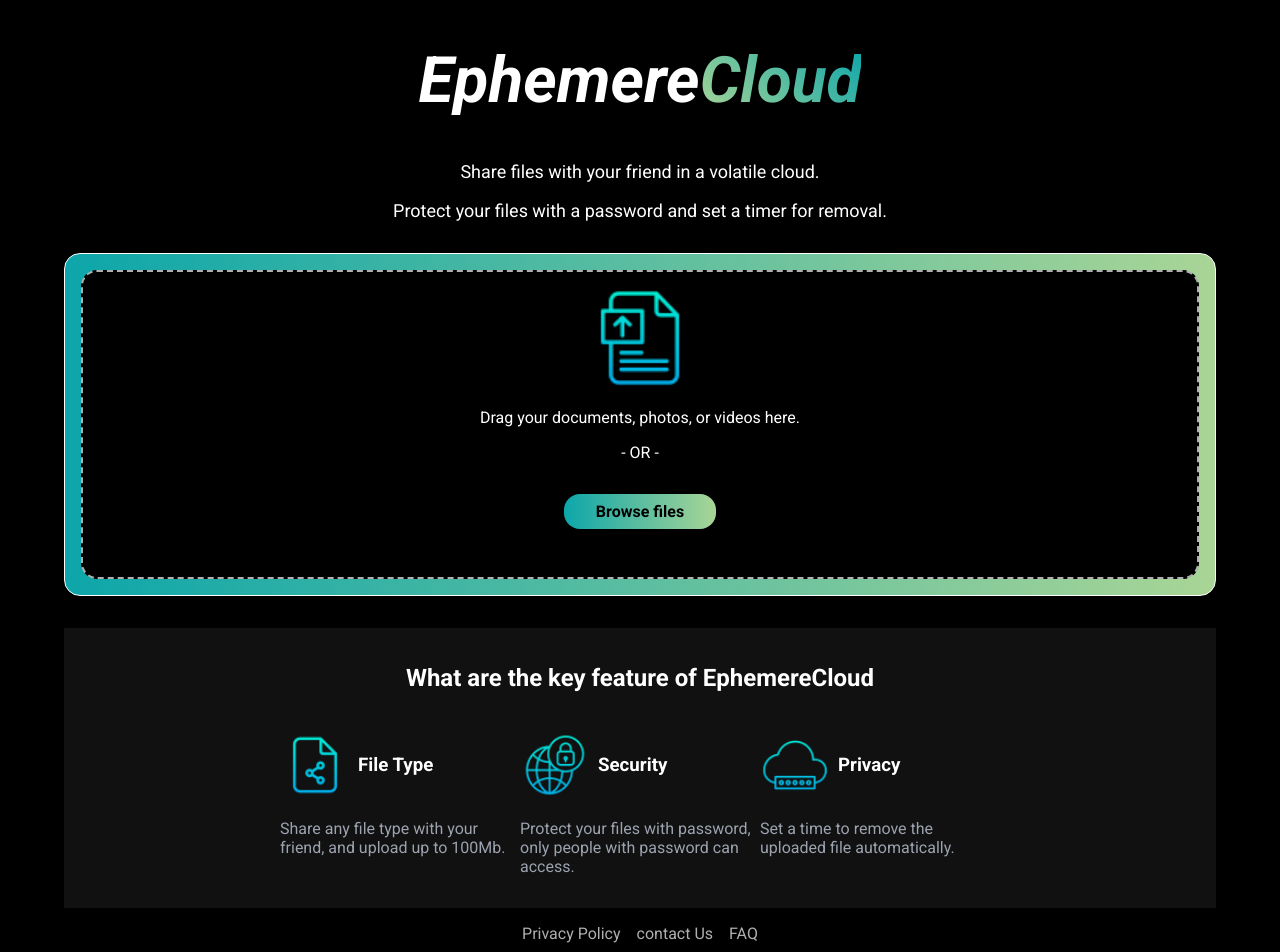
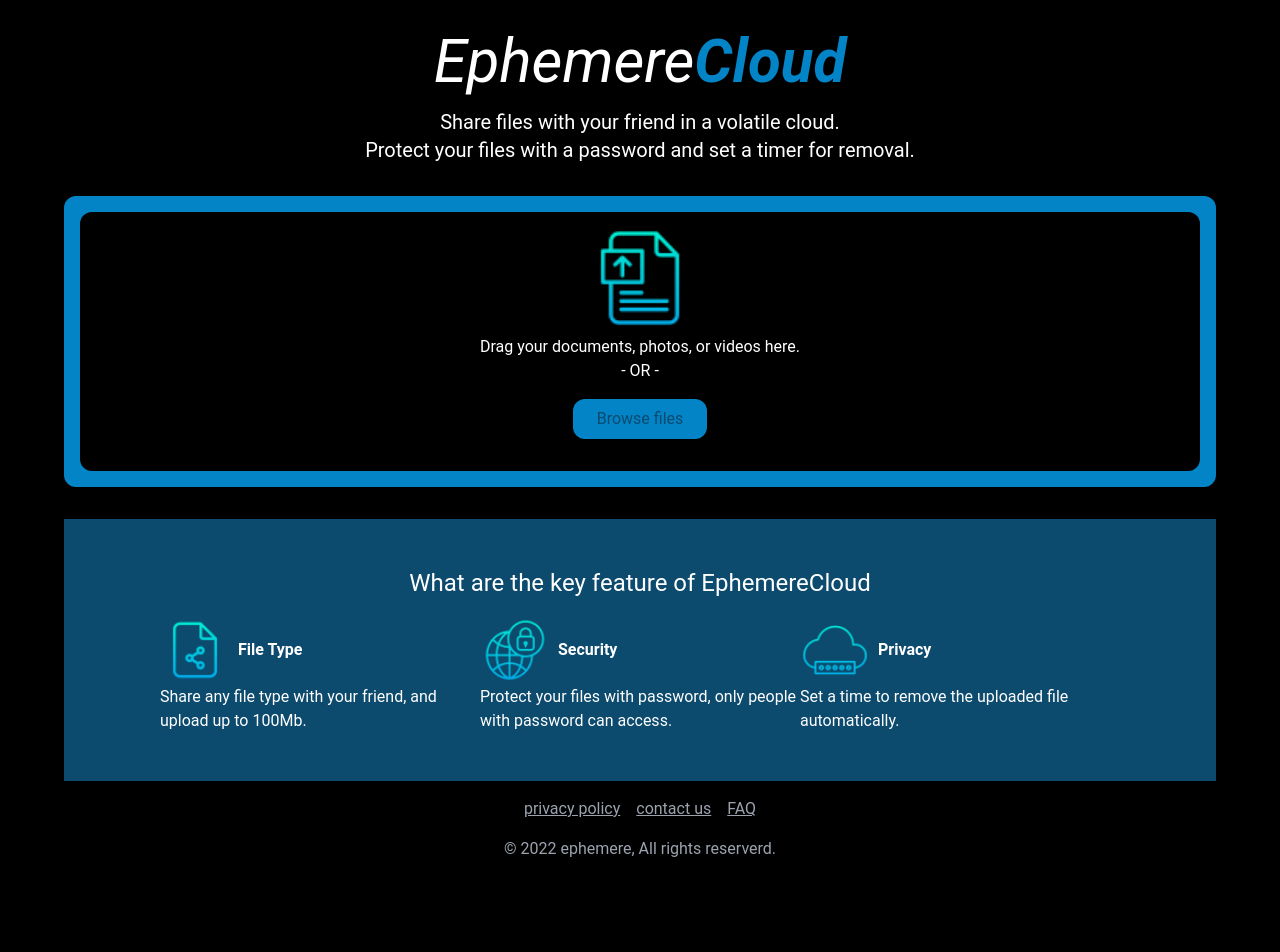
Before and after one commit to ablil/ephemere-cloud.com, a Next.js app: page / in a window 1280 px wide. Shown: the top 952 px of the page. After the commit the page ends 861 px from the top, so only its background shows below. Built offline with nearby package versions, Linux system fonts and the light colour scheme.

Commit message:
migrate to tailwindcss

```diff
--- a/components/Upload.js
+++ b/components/Upload.js
@@ -1,7 +1,7 @@
 import Image from "next/image";
 import { useRouter } from "next/router";
 import React, { useState } from "react";
-import Container from "../layouts/container";
+import Container from "./layouts/container";
 import { generateIdentifier, uploadFile } from "../services/storage";
 
 const Upload = ({ beforeUpload, afterUpload }) => {
--- /dev/null
+++ b/components/layouts/container.js
@@ -0,0 +1,13 @@
+import React from "react";
+
+const container = ({ children }) => {
+  return (
+    <div className="p-4 rounded-xl text-center my-8 mx-auto bg-sky-600">
+      <div className="rounded-xl p-4 text-white m-auto bg-black">
+        {children}
+      </div>
+    </div>
+  );
+};
+
+export default container;
--- /dev/null
+++ b/components/layouts/main.js
@@ -0,0 +1,38 @@
+import Link from "next/link";
+import React from "react";
+
+const PageWrapper = ({ children }) => {
+  return (
+    <main className="w-11/12 max-w-6xl mx-auto">
+      <header className="text-center my-8">
+        <h1 className="flex justify-center italic text-6xl my-4">
+          <span className="text-white">Ephemere</span>
+          <span className="text-sky-600 font-bold">Cloud</span>
+        </h1>
+        <article className="text-white text-xl">
+          <p>Share files with your friend in a volatile cloud.</p>
+          <p>Protect your files with a password and set a timer for removal.</p>
+        </article>
+      </header>
+
+      <section
+        style={{
+          margin: "auto",
+        }}
+      >
+        {children}
+      </section>
+
+      <footer className="text-center m-auto">
+        <article className="my-4">
+          <a className="px-2 underline" href="#">privacy policy</a>
+          <a className="px-2 underline" href="#">contact us</a>
+          <a className="px-2 underline" href="#">FAQ</a>
+        </article>
+        <article>&copy; 2022 ephemere, All rights reserverd.</article>
+      </footer>
+    </main>
+  );
+};
+
+export default PageWrapper;
--- a/layouts/container.js
+++ /dev/null
@@ -1,11 +0,0 @@
-import React from "react";
-
-const Container = ({ children }) => {
-  return (
-    <div className="container">
-      <div className="content">{children}</div>
-    </div>
-  );
-};
-
-export default Container;
--- a/layouts/main.js
+++ /dev/null
@@ -1,38 +0,0 @@
-import Link from "next/link";
-import React from "react";
-
-const PageWrapper = ({ children }) => {
-  return (
-    <main>
-      <header id="main">
-        <h1 href="/" id="brand">
-          <span>Ephemere</span>
-          <span>Cloud</span>
-        </h1>
-        <article id="little-description">
-          <p>Share files with your friend in a volatile cloud.</p>
-          <p>Protect your files with a password and set a timer for removal.</p>
-        </article>
-      </header>
-
-      <section
-        style={{
-          margin: "auto",
-        }}
-      >
-        {children}
-      </section>
-
-      <footer>
-        <article>
-          <a href="#">privacy policy</a>
-          <a href="#">contact us</a>
-          <a href="#">FAQ</a>
-        </article>
-        <article>&copy; 2022 ephemere, All rights reserverd.</article>
-      </footer>
-    </main>
-  );
-};
-
-export default PageWrapper;
--- a/package.json
+++ b/package.json
@@ -15,7 +15,10 @@
     "react-dom": "17.0.2"
   },
   "devDependencies": {
+    "autoprefixer": "^10.4.2",
     "eslint": "8.9.0",
-    "eslint-config-next": "12.1.0"
+    "eslint-config-next": "12.1.0",
+    "postcss": "^8.4.7",
+    "tailwindcss": "^3.0.23"
   }
 }
--- a/pages/file/[identifier].js
+++ b/pages/file/[identifier].js
@@ -2,8 +2,8 @@ import { enableIndexedDbPersistence } from "firebase/firestore";
 import Link from "next/link";
 import { useRouter } from "next/router";
 import React, { useEffect, useState } from "react";
-import Container from "../../layouts/container";
-import PageWrapper from "../../layouts/main";
+import Container from "../../components/layouts/container";
+import PageWrapper from "../../components/layouts/main";
 import { getdownloadUrl, lookupfile } from "../../services/storage";
 
 const File = () => {
@@ -98,7 +98,7 @@ const File = () => {
                 fontSize: "1.5rem",
               }}
             >
-              <strong>File is locked !</strong>
+              <strong className="text-sky-600">File is locked !</strong>
             </header>
             <form onSubmit={unlockFile}>
               <section>
@@ -113,7 +113,10 @@ const File = () => {
                   correct password to unlock
                 </h1>
                 <input
-                  id="unlock-input"
+                  style={{
+                    borderBottom: "1px solid white",
+                  }}
+                  className="outline-none border-none p-4 border-b-2 bg-transparent"
                   type="password"
                   value={password}
                   placeholder="**************"
@@ -121,10 +124,7 @@ const File = () => {
                 />
                 {error && (
                   <div
-                    style={{
-                      textAlign: "center",
-                      color: "red",
-                    }}
+                  className="text-center text-red-400"
                   >
                     {error}
                   </div>
--- a/pages/index.js
+++ b/pages/index.js
@@ -3,7 +3,7 @@ import Link from "next/link";
 import { useRouter } from "next/router";
 import { useState } from "react";
 import Upload from "../components/Upload";
-import PageWrapper from "../layouts/main";
+import PageWrapper from "../components/layouts/main";
 
 export default function Home() {
   const [downloadlink, setDownloadlink] = useState();
@@ -26,14 +26,18 @@ export default function Home() {
       <Upload beforeUpload={beforeUpload} afterUpload={afterUpload} />
 
       {!uploading && uploaded && (
-        <article id="downloadable-link">
-          <h1>Share this link with your friends !</h1>
-          <Link href={downloadlink || "/"}>{downloadlink}</Link>
+        <article className="text-center mx-auto my-4">
+          <h1 className="text-sky-500">Share this link with your friends !</h1>
+          <div className="py-4 underline font-bold text-white">
+            <Link href={downloadlink || "/"}>{downloadlink}</Link>
+          </div>
         </article>
       )}
-      <section id="how-to-use">
-        <h2>What are the key feature of EphemereCloud</h2>
-        <section>
+      <section className="bg-sky-900 p-4 text-white py-12">
+        <h2 className="text-center text-2xl mb-4">
+          What are the key feature of EphemereCloud
+        </h2>
+        <section className="flex flex-column lg:flex-row justify-center">
           <article className="feature">
             <h3>
               <Image src="/images/filetype.png" height={70} width={70} alt="" />
--- /dev/null
+++ b/postcss.config.js
@@ -0,0 +1,6 @@
+module.exports = {
+  plugins: {
+    tailwindcss: {},
+    autoprefixer: {},
+  },
+}
--- a/styles/globals.css
+++ b/styles/globals.css
@@ -1,3 +1,39 @@
+@tailwind base;
+@tailwind components;
+@tailwind utilities;
+
+@layer base {
+  a {
+    @apply cursor-pointer;
+  }
+}
+
+@layer components {
+  .custom-button {
+    @apply bg-sky-600 hover:bg-sky-500 py-2 px-6 inline-block cursor-pointer my-4 rounded-xl text-sky-900;
+  }
+  .feature {
+    @apply max-w-xs;
+  }
+  .feature h3 {
+    @apply flex items-center;
+  }
+  .feature h3 span {
+    @apply font-bold pl-2;
+  }
+
+  .info {
+    @apply flex flex-col mt-4;
+  }
+
+  .info strong {
+    @apply text-sky-600 font-semibold;
+  }
+  .info input {
+    @apply bg-transparent inline-block mx-auto;
+  }
+}
+
 @import url("https://fonts.googleapis.com/css2?family=Roboto:ital,wght@0,100;0,300;0,400;0,500;0,700;0,900;1,100;1,300;1,400;1,500;1,700;1,900&display=swap");
 :root {
   --background-color: #000;
@@ -19,188 +55,3 @@ body {
   margin-left: auto;
   margin-right: auto;
 }
-
-a {
-  color: var(--link-color);
-  text-decoration: none;
-}
-a:hover {
-  text-decoration: underline;
-}
-
-/* main layout start */
-main {
-  width: 90%;
-  max-width: 72rem;
-  margin-left: auto;
-  margin-right: auto;
-}
-main footer {
-  text-align: center;
-  margin: auto;
-}
-main footer a {
-  padding-left: 0.5rem;
-  padding-right: 0.5rem;
-  text-transform: capitalize;
-}
-
-main footer article {
-  margin-top: 1rem;
-  margin-bottom: 1rem;
-}
-
-main header {
-  text-align: center;
-}
-
-#brand {
-  color: white;
-  font-weight: bold;
-  font-style: italic;
-  font-size: 4rem;
-  text-decoration: none;
-  display: flex;
-  justify-content: center;
-  flex-wrap: wrap;
-}
-#brand span:last-child {
-  color: #a9d596;
-  background: -webkit-linear-gradient(45deg, #a9d596, #0da6aa);
-  -webkit-background-clip: text;
-  -webkit-text-fill-color: transparent;
-}
-/* main layout end */
-
-#file-upload {
-  width: 100%;
-  cursor: pointer;
-  display: none;
-}
-#little-description {
-  /* font-weight: bold; */
-  color: white;
-  font-size: 1.1234rem;
-}
-
-/* key features start */
-#how-to-use {
-  background: #111111;
-  padding: 1rem;
-}
-#how-to-use h2 {
-  text-align: center;
-  color: white;
-}
-#how-to-use h3 {
-  color: white;
-  text-transform: capitalize;
-  display: flex;
-  align-items: center;
-}
-#how-to-use h3 span {
-  padding-left: 0.5rem;
-}
-#how-to-use section {
-  display: flex;
-  justify-content: center;
-}
-
-#how-to-use .feature {
-  max-width: 15rem;
-}
-/* key features end */
-
-/* wrapper layout start */
-.container {
-  padding: 1rem;
-  border-radius: 1rem;
-  text-align: center;
-  margin: 2rem auto;
-  background: #242424;
-  background: linear-gradient(to left, #a9d596, #0da6aa);
-  border: 1px solid white;
-}
-.content {
-  border: 2px dashed #afafaf;
-  border-radius: 1rem;
-  /* max-width: 25rem; */
-  padding: 1rem;
-  color: white;
-  margin: auto;
-  background: black;
-}
-/* wrapper layout end */
-
-#upload input {
-  background: transparent;
-  outline: none;
-  border: none;
-  color: white;
-}
-
-/* label and text start  */
-.info {
-  margin-top: 1.5rem;
-  display: flex;
-  flex-direction: column;
-}
-.info strong {
-  color: #a9d596;
-  margin-top: 0.5rem;
-}
-.info input {
-  display: inline-block;
-  margin-top: 0.5rem;
-  margin: auto;
-  color: #a9d596;
-}
-/* label and text end  */
-
-#unlock-input {
-  outline: none;
-  border: none;
-  padding: 1rem;
-  border-bottom: 2px solid white;
-  background: transparent;
-  color: white;
-}
-
-#downloadable-link {
-  text-align: center;
-  margin: 1rem auto;
-  font-size: 1.234rem;
-  color: #a9d596;
-}
-
-.custom-button {
-  border: none;
-  outline: none;
-  display: inline-block;
-  font-weight: bold;
-  margin: 2rem auto;
-  padding: 0.5rem 2rem;
-  border-radius: 1rem;
-  color: black;
-  background: linear-gradient(to left, #a9d596, #0da6aa);
-  cursor: pointer;
-  transition: 0.3s;
-}
-
-.custom-button:hover {
-  opacity: 0.7;
-  text-decoration: none;
-}
-
-/* make mobile responsive start */
-@media screen and (max-width: 958px) {
-  #how-to-use {
-  }
-  #how-to-use section {
-    flex-direction: column;
-  }
-  .feature {
-    margin: auto;
-  }
-}
-/* make mobile responsive end */
--- /dev/null
+++ b/tailwind.config.js
@@ -0,0 +1,10 @@
+module.exports = {
+  content: [
+    "./pages/**/*.{js,ts,jsx,tsx}",
+    "./components/**/*.{js,ts,jsx,tsx}",
+  ],
+  theme: {
+    extend: {},
+  },
+  plugins: [],
+}
```
Also changed, not shown: 1 other file (tests, documents, lock files or other folders).
